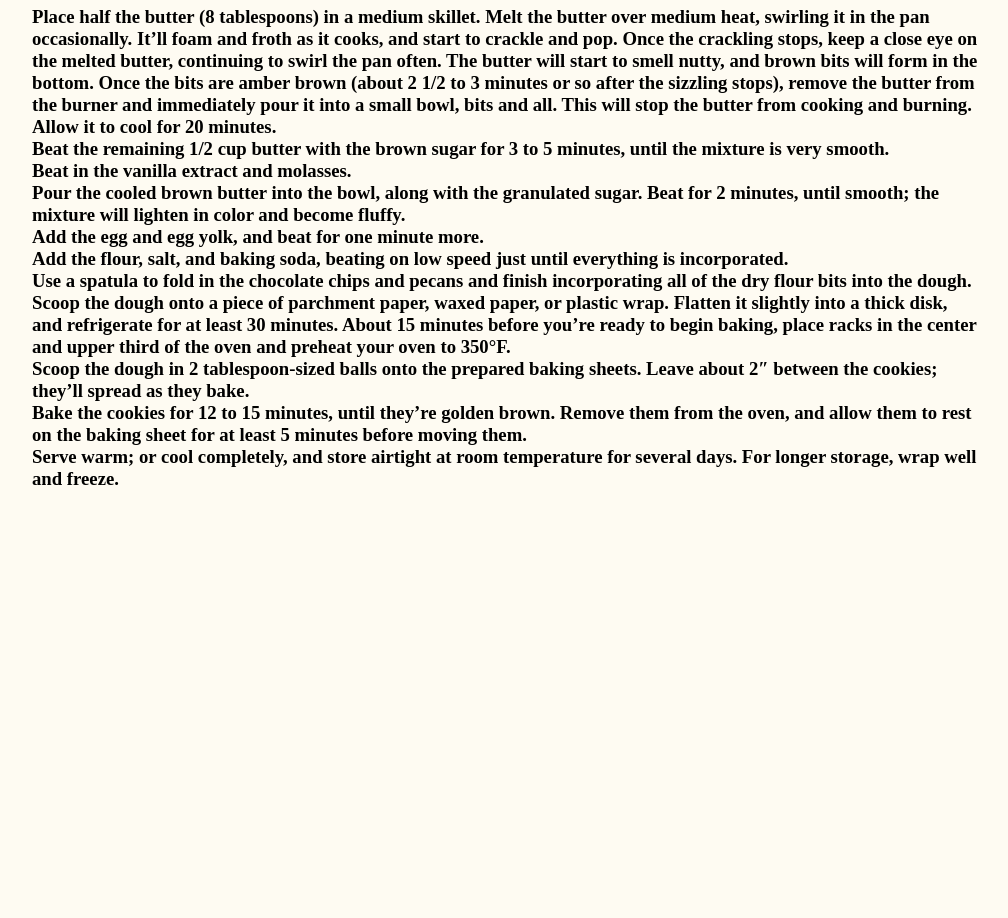
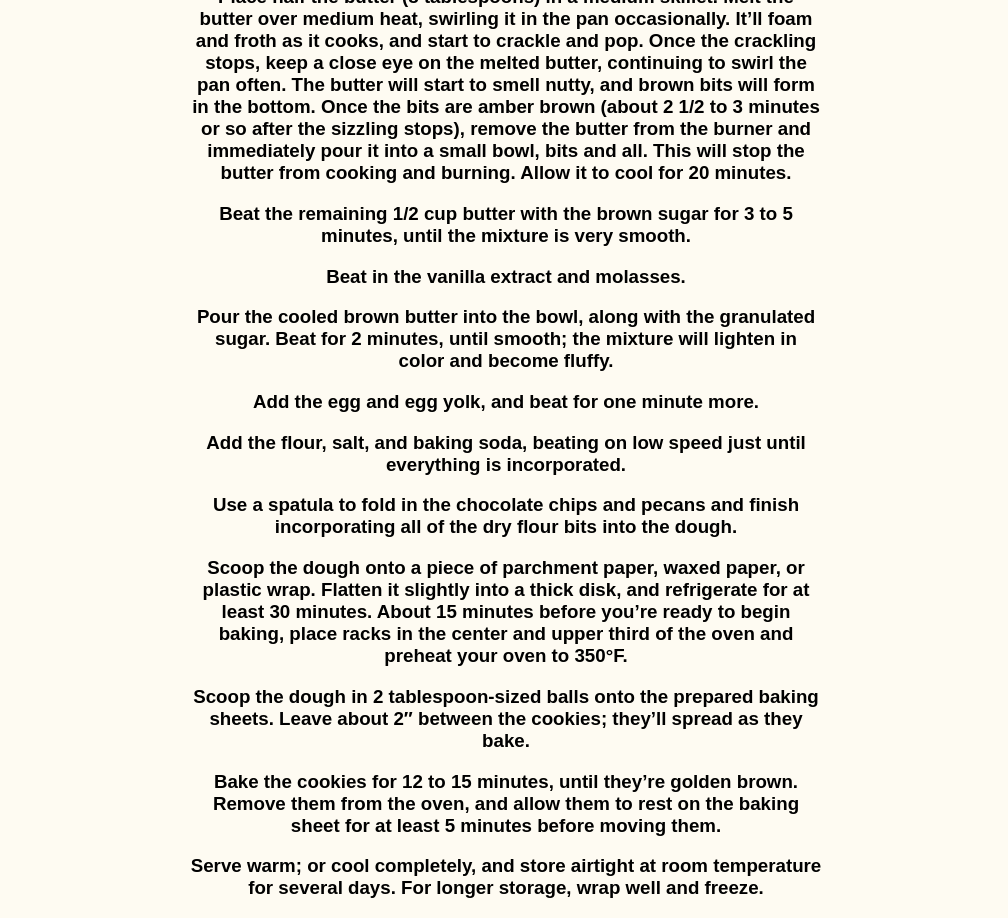
Before and after one commit to taylorbolin/honey, a plain HTML site: page cookie.html in a window 1280 px wide. Shown: the part 451-1369 px from the top of the page, without its empty margins (134-1142 px from the left). Before the commit the page ends 960 px from the top, so only its background shows below. Drawn offline with Linux system fonts and the light colour scheme; a web font is replaced by a local one.

Commit message:
two steps forward, one step back

```diff
--- a/cookie.html
+++ b/cookie.html
@@ -2,11 +2,14 @@
 <html>
 <head>
 <link rel="stylesheet" type="text/css" href="homeycombs/css/cookie.css" />
+<link href='https://fonts.googleapis.com/css?family=UnifrakturCook:700' rel='stylesheet' type='text/css'>
 	<title>Taylor Bolin | Chocolate Chip Walnut Cookies</title>
 </head>
 <body>
 <div class="ingredients">
+<div class="title">
 <h1>Ingredients</h1>
+</div>
 <h3>1 cup unsalted butter, softened to room tempurature
 <br>
 1 cup packed brown sugar
@@ -34,30 +37,22 @@
 </h3>
 </div>
 <div class="instructions">
+<div class="title">
 <h1>Instructions</h1>
+</div>
 
-<h3>
-Place half the butter (8 tablespoons) in a medium skillet. Melt the butter over medium heat, swirling it in the pan occasionally. It’ll foam and froth as it cooks, and start to crackle and pop. Once the crackling stops, keep a close eye on the melted butter, continuing to swirl the pan often. The butter will start to smell nutty, and brown bits will form in the bottom. Once the bits are amber brown (about 2 1/2 to 3 minutes or so after the sizzling stops), remove the butter from the burner and immediately pour it into a small bowl, bits and all. This will stop the butter from cooking and burning.  Allow it to cool for 20 minutes.
-<br>
-Beat the remaining 1/2 cup butter with the brown sugar for 3 to 5 minutes, until the mixture is very smooth.
-<br>
-Beat in the vanilla extract and molasses.
-<br>
-Pour the cooled brown butter into the bowl, along with the granulated sugar. Beat for 2 minutes, until smooth; the mixture will lighten in color and become fluffy.
-<br>
-Add the egg and egg yolk, and beat for one minute more.
-<br>
-Add the flour, salt, and baking soda, beating on low speed just until everything is incorporated.
-<br>
-Use a spatula to fold in the chocolate chips and pecans and finish incorporating all of the dry flour bits into the dough.
-<br>
-Scoop the dough onto a piece of parchment paper, waxed paper, or plastic wrap. Flatten it slightly into a thick disk, and refrigerate for at least 30 minutes. About 15 minutes before you’re ready to begin baking, place racks in the center and upper third of the oven and preheat your oven to 350°F.
-<br>
-Scoop the dough in 2 tablespoon-sized balls onto the prepared baking sheets. Leave about 2″ between the cookies; they’ll spread as they bake.
-<br>
-Bake the cookies for 12 to 15 minutes, until they’re golden brown. Remove them from the oven, and allow them to rest on the baking sheet for at least 5 minutes before moving them.
-<br>
-Serve warm; or cool completely, and store airtight at room temperature for several days. For longer storage, wrap well and freeze.</h3>
+<h3><p>
+Place half the butter (8 tablespoons) in a medium skillet. Melt the butter over medium heat, swirling it in the pan occasionally. It’ll foam and froth as it cooks, and start to crackle and pop. Once the crackling stops, keep a close eye on the melted butter, continuing to swirl the pan often. The butter will start to smell nutty, and brown bits will form in the bottom. Once the bits are amber brown (about 2 1/2 to 3 minutes or so after the sizzling stops), remove the butter from the burner and immediately pour it into a small bowl, bits and all. This will stop the butter from cooking and burning.  Allow it to cool for 20 minutes.</p>
+<p>Beat the remaining 1/2 cup butter with the brown sugar for 3 to 5 minutes, until the mixture is very smooth.</p>
+<p>Beat in the vanilla extract and molasses.</p>
+<p>Pour the cooled brown butter into the bowl, along with the granulated sugar. Beat for 2 minutes, until smooth; the mixture will lighten in color and become fluffy.</p>
+<p>Add the egg and egg yolk, and beat for one minute more.</p>
+<p>Add the flour, salt, and baking soda, beating on low speed just until everything is incorporated.</p>
+<p>Use a spatula to fold in the chocolate chips and pecans and finish incorporating all of the dry flour bits into the dough.</p>
+<p>Scoop the dough onto a piece of parchment paper, waxed paper, or plastic wrap. Flatten it slightly into a thick disk, and refrigerate for at least 30 minutes. About 15 minutes before you’re ready to begin baking, place racks in the center and upper third of the oven and preheat your oven to 350°F.<p>
+<p>Scoop the dough in 2 tablespoon-sized balls onto the prepared baking sheets. Leave about 2″ between the cookies; they’ll spread as they bake.</p>
+<p>Bake the cookies for 12 to 15 minutes, until they’re golden brown. Remove them from the oven, and allow them to rest on the baking sheet for at least 5 minutes before moving them.</p>
+<p>Serve warm; or cool completely, and store airtight at room temperature for several days. For longer storage, wrap well and freeze.</p></h3>
 </div>
 
 </body>
--- a/homeycombs/css/cookie.css
+++ b/homeycombs/css/cookie.css
@@ -1,12 +1,19 @@
 .ingredients {
 	text-align: center;
-	width: 33%;
+	width: 50%;
 	margin: 0 auto;
+	font-family: arial;
 }
 .instructions {
-	width: 75%;
+	width: 50%;
 	margin: 0 auto;
+	font-family: arial;
+	text-align: center;
 }
 body {
 	background-color: #FEFBF2;
 }
+.title {
+	font-family: 'UnifrakturCook', cursive;
+	text-align: center;
+}
```
Also changed, not shown: homeycombs/css/homeycombs.css (+7 -10 lines), homeycombs/js/jquery.homeycombs.js.
